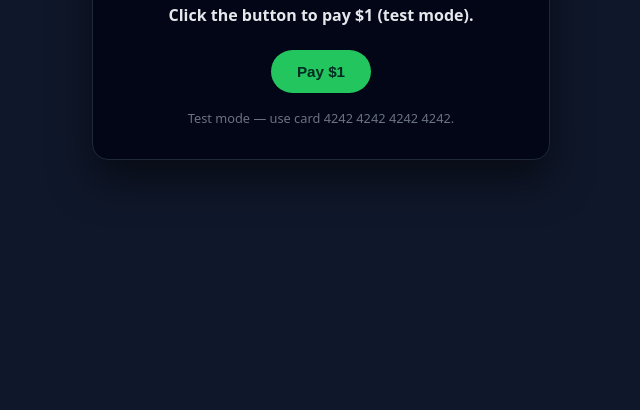
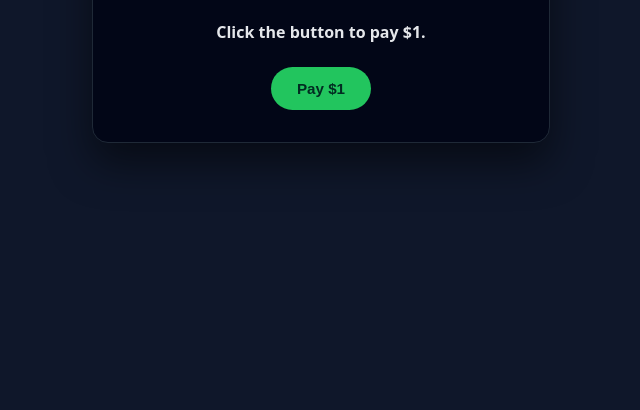
Before and after one commit to leowursten/1-dollar-site, a website: page index.html in a window 1280 px wide. Shown: the part 390-800 px from the top of the page, without its empty margins (319-959 px from the left). Drawn offline with Linux system fonts and the light colour scheme.

Commit message:
Use live Stripe payment link

```diff
--- a/index.html
+++ b/index.html
@@ -84,9 +84,7 @@
 
     <button id="payButton">Pay $1</button>
 
-    <small>
-      Test mode — use card 4242 4242 4242 4242.
-    </small>
+
   </div>
 
 <script>
@@ -94,7 +92,7 @@
   const button = document.getElementById('payButton');
 
   // Simple static message
-  countElement.textContent = "Click the button to pay $1 (test mode).";
+  countElement.textContent = "Click the button to pay $1.";
 
   // Redirect to Stripe Payment Link
   button.addEventListener('click', () => {
```
